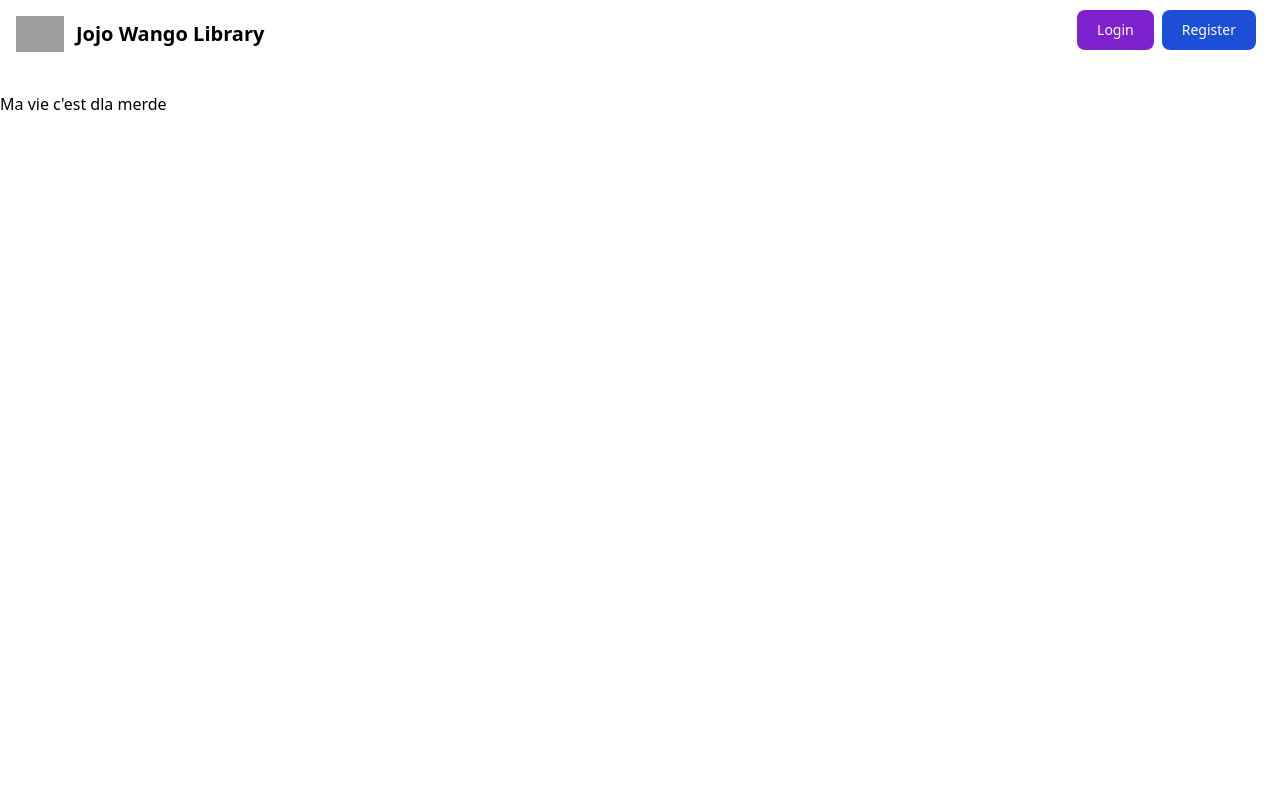
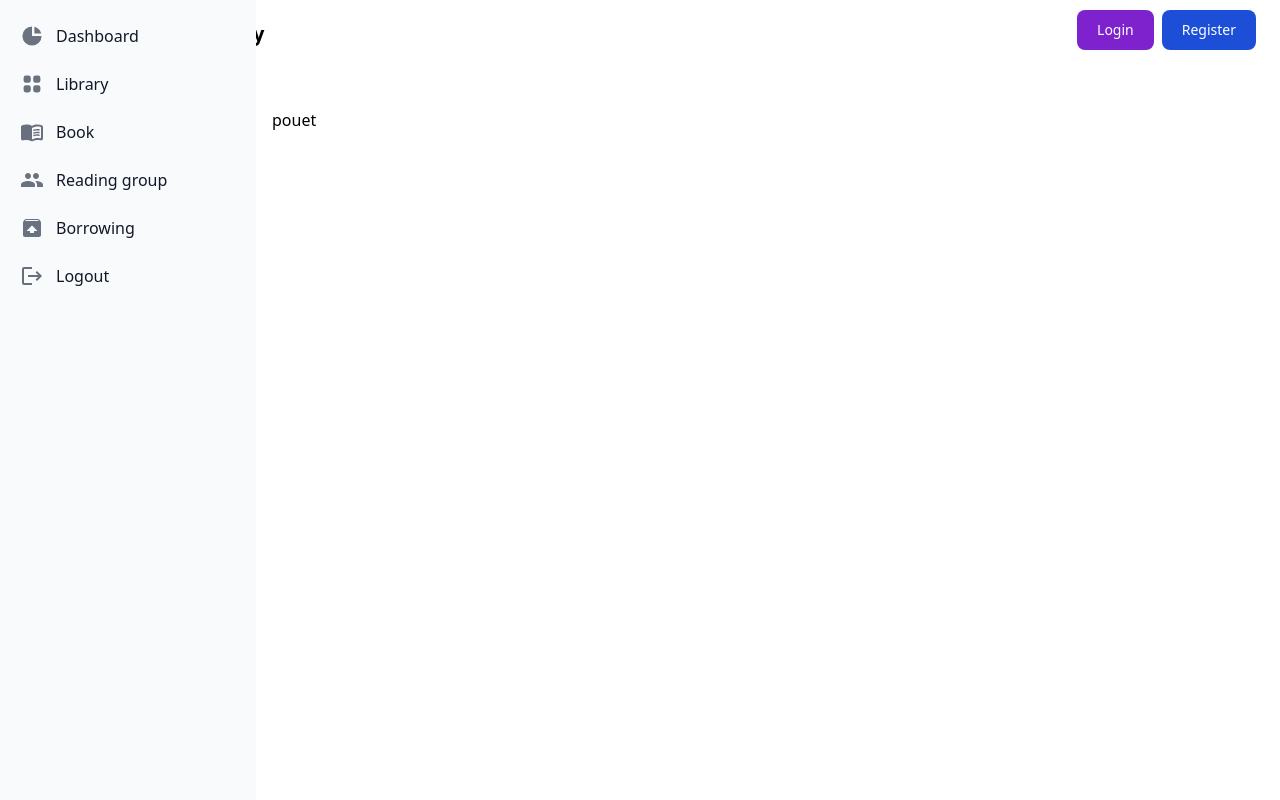
Before and after one commit to adxl/jojo-wango-library, a Django app: page /library/ in a window 1280 px wide. Run offline with Django 4.2, Linux system fonts and the light colour scheme; some libraries are stand-ins or nearby versions; grey boxes are pictures that could not be loaded.

Commit message:
add sidebar for librarian

```diff
--- a/BACKLOG.txt
+++ b/BACKLOG.txt
@@ -6,11 +6,13 @@ Le but de ce projet est de créer un site de location/pret de livres avec comme
 - recherche de livre et de libraire le proposant
 - sélection de libraires par zone géographique,
 - création/planification des groupes de lectures et adhésion
+
 - backoffice pour les libraires :
 - - ajout de livres
 - - interface de gestion des emprunts
 - - listing des retards de retour de livres
 - - creation de groupes de lectures
+
 - page d'accueil des patients :
 - - rappel des prochains groupes de lectures
 - - rappel des livres à rendre
--- a/templates/base.html
+++ b/templates/base.html
@@ -14,7 +14,14 @@
     <title>Accueil</title>
   </head>
 
-  <header>{% include "components/navbar/navbar.html" %}</header>
+  <header>
+    {% if  user.is_authenticated and user.profile.role == 'READER' %}
+      {% comment %} rien {% endcomment %}
+    {% else %}
+      {% include "components/navbar/navbar.html" %}
+    {% endif %}
+
+  </header>
   <body>
     <br />
     <main role="main">
--- a/templates/components/navbar/navbar.html
+++ b/templates/components/navbar/navbar.html
@@ -17,17 +17,17 @@
 
         {% if user.profile.role == 'READER'  %}
         <p>Connected as {{ user.username }} -> role:  {{user.profile.role}}</p>
-
         {% elif user.profile.role == 'LIBRARIAN' %}
-        <p>Connected as {{ user.username }} -> role:  {{user.profile.role}}</p>
 
         {% endif %}
 
-        <a href="{% url 'logout' %}">
-            <button class="bg-blue-500 hover:bg-blue-700 text-white font-bold py-2 px-4 rounded">
-                Logout
-            </button>
-        </a>
+        <div class="flex md:order-2">
+          <a href="{% url 'logout' %}">
+              <button class="bg-blue-500 hover:bg-blue-700 text-white font-bold py-2 px-4 rounded">
+                  Logout
+              </button>
+          </a>
+      </div>
 
     {% else %}
         {% include "components/navbar/disconnectedNavbar.html" %}
--- /dev/null
+++ b/templates/components/sidebar/librarianSidebar.html
@@ -0,0 +1,145 @@
+<button
+  data-drawer-target="default-sidebar"
+  data-drawer-toggle="default-sidebar"
+  aria-controls="default-sidebar"
+  type="button"
+  class="inline-flex items-center p-2 mt-2 ml-3 text-sm text-gray-500 rounded-lg md:hidden hover:bg-gray-100 focus:outline-none focus:ring-2 focus:ring-gray-200 dark:text-gray-400 dark:hover:bg-gray-700 dark:focus:ring-gray-600"
+>
+  <span class="sr-only">Open sidebar</span>
+  <svg
+    class="w-6 h-6"
+    aria-hidden="true"
+    fill="currentColor"
+    viewBox="0 0 20 20"
+    xmlns="http://www.w3.org/2000/svg"
+  >
+    <path
+      clip-rule="evenodd"
+      fill-rule="evenodd"
+      d="M2 4.75A.75.75 0 012.75 4h14.5a.75.75 0 010 1.5H2.75A.75.75 0 012 4.75zm0 10.5a.75.75 0 01.75-.75h7.5a.75.75 0 010 1.5h-7.5a.75.75 0 01-.75-.75zM2 10a.75.75 0 01.75-.75h14.5a.75.75 0 010 1.5H2.75A.75.75 0 012 10z"
+    ></path>
+  </svg>
+</button>
+
+<aside
+  id="default-sidebar"
+  class="fixed top-0 left-0 z-40 w-64 h-screen transition-transform -translate-x-full sm:translate-x-0"
+  aria-label="Sidebar"
+>
+  <div class="h-full px-3 py-4 overflow-y-auto bg-gray-50 dark:bg-gray-800">
+    <ul class="space-y-2">
+      <li>
+        <a
+          href="#"
+          class="flex items-center p-2 text-base font-normal text-gray-900 rounded-lg dark:text-white hover:bg-gray-100 dark:hover:bg-gray-700"
+        >
+          <svg
+            aria-hidden="true"
+            class="w-6 h-6 text-gray-500 transition duration-75 dark:text-gray-400 group-hover:text-gray-900 dark:group-hover:text-white"
+            fill="currentColor"
+            viewBox="0 0 20 20"
+            xmlns="http://www.w3.org/2000/svg"
+          >
+            <path d="M2 10a8 8 0 018-8v8h8a8 8 0 11-16 0z"></path>
+            <path d="M12 2.252A8.014 8.014 0 0117.748 8H12V2.252z"></path>
+          </svg>
+          <span class="ml-3">Dashboard</span>
+        </a>
+      </li>
+      <li>
+        <a
+          href="#"
+          class="flex items-center p-2 text-base font-normal text-gray-900 rounded-lg dark:text-white hover:bg-gray-100 dark:hover:bg-gray-700"
+        >
+          <svg
+            aria-hidden="true"
+            class="flex-shrink-0 w-6 h-6 text-gray-500 transition duration-75 dark:text-gray-400 group-hover:text-gray-900 dark:group-hover:text-white"
+            fill="currentColor"
+            viewBox="0 0 20 20"
+            xmlns="http://www.w3.org/2000/svg"
+          >
+            <path
+              d="M5 3a2 2 0 00-2 2v2a2 2 0 002 2h2a2 2 0 002-2V5a2 2 0 00-2-2H5zM5 11a2 2 0 00-2 2v2a2 2 0 002 2h2a2 2 0 002-2v-2a2 2 0 00-2-2H5zM11 5a2 2 0 012-2h2a2 2 0 012 2v2a2 2 0 01-2 2h-2a2 2 0 01-2-2V5zM11 13a2 2 0 012-2h2a2 2 0 012 2v2a2 2 0 01-2 2h-2a2 2 0 01-2-2v-2z"
+            ></path>
+          </svg>
+          <span class="flex-1 ml-3 whitespace-nowrap">Library</span>
+        </a>
+      </li>
+      <li>
+        <a
+          href="#"
+          class="flex items-center p-2 text-base font-normal text-gray-900 rounded-lg dark:text-white hover:bg-gray-100 dark:hover:bg-gray-700"
+        >
+
+        <svg  xmlns:xlink="http://www.w3.org/1999/xlink" viewBox="0 0 24 24"
+            class="flex-shrink-0 w-6 h-6 text-gray-500 transition duration-75 dark:text-gray-400 group-hover:text-gray-900 dark:group-hover:text-white"
+            >
+            <defs>
+                <path d="M0 0h24v24H0Z" id="a"></path>
+            </defs>
+            <g fill="none">
+                <use xlink:href="#a"></use>
+                <use xlink:href="#a"></use>
+            </g>
+            <g fill="#68707E">
+                <path d="M17.5 4.5c-1.95 0-4.05.4-5.5 1.5 -1.45-1.1-3.55-1.5-5.5-1.5 -1.45 0-2.99.22-4.28.79C1.49 5.62 1 6.33 1 7.14v11.28c0 1.3 1.22 2.26 2.48 1.94C4.46 20.11 5.5 20 6.5 20c1.56 0 3.22.26 4.56.92 .6.3 1.28.3 1.87 0 1.34-.67 3-.92 4.56-.92 1 0 2.04.11 3.02.36 1.26.33 2.48-.63 2.48-1.94V7.14c0-.81-.49-1.52-1.22-1.85 -1.28-.57-2.82-.79-4.27-.79ZM21 17.23c0 .63-.58 1.09-1.2.98 -.75-.14-1.53-.2-2.3-.2 -1.7 0-4.15.65-5.5 1.5V8c1.35-.85 3.8-1.5 5.5-1.5 .92 0 1.83.09 2.7.28 .46.1.8.51.8.98v9.47Z"></path>
+                <path d="M13.98 11.01c-.32 0-.61-.2-.71-.52 -.13-.39.09-.82.48-.94 1.54-.5 3.53-.66 5.36-.45 .41.05.71.42.66.83 -.05.41-.42.71-.83.66 -1.62-.19-3.39-.04-4.73.39 -.08.01-.16.03-.23.03Z"></path>
+                <path d="M13.98 13.67c-.32 0-.61-.2-.71-.52 -.13-.39.09-.82.48-.94 1.53-.5 3.53-.66 5.36-.45 .41.05.71.42.66.83 -.05.41-.42.71-.83.66 -1.62-.19-3.39-.04-4.73.39 -.08.02-.16.03-.23.03Z"></path>
+                <path d="M13.98 16.33c-.32 0-.61-.2-.71-.52 -.13-.39.09-.82.48-.94 1.53-.5 3.53-.66 5.36-.45 .41.05.71.42.66.83 -.05.41-.42.7-.83.66 -1.62-.19-3.39-.04-4.73.39 -.08.02-.16.03-.23.03Z"></path>
+            </g>
+        </svg>
+          <span class="flex-1 ml-3 whitespace-nowrap">Book</span>
+
+        </a>
+      </li>
+
+      <li>
+        <a
+          href="#"
+          class="flex items-center p-2 text-base font-normal text-gray-900 rounded-lg dark:text-white hover:bg-gray-100 dark:hover:bg-gray-700"
+        >
+            <svg  viewBox="0 0 24 24"
+                class="flex-shrink-0 w-6 h-6 text-gray-500 transition duration-75 dark:text-gray-400 group-hover:text-gray-900 dark:group-hover:text-white"
+                >
+                <path fill="none" d="M0 0h24v24H0Z"></path>
+                <path fill="#6A7280" d="M16 11c1.66 0 2.99-1.34 2.99-3s-1.33-3-2.99-3c-1.66 0-3 1.34-3 3s1.34 3 3 3Zm-8 0c1.66 0 2.99-1.34 2.99-3s-1.33-3-2.99-3C6.34 5 5 6.34 5 8c0 1.66 1.34 3 3 3Zm0 2c-2.33 0-7 1.17-7 3.5V19h14v-2.5c0-2.33-4.67-3.5-7-3.5Zm8 0c-.29 0-.62.02-.97.05 1.16.84 1.97 1.97 1.97 3.45V19h6v-2.5c0-2.33-4.67-3.5-7-3.5Z"></path>
+            </svg>
+          <span class="flex-1 ml-3 whitespace-nowrap">Reading group</span>
+        </a>
+      </li>
+
+      <li>
+        <a
+          href="#"
+          class="flex items-center p-2 text-base font-normal text-gray-900 rounded-lg dark:text-white hover:bg-gray-100 dark:hover:bg-gray-700"
+        >
+            <svg xmlns="http://www.w3.org/2000/svg" viewBox="0 0 24 24"
+            class="flex-shrink-0 w-6 h-6 text-gray-500 transition duration-75 dark:text-gray-400 group-hover:text-gray-900 dark:group-hover:text-white"
+            >
+                <path fill="none" d="M0 0h24v24H0V0Z"></path>
+                <path fill="#6A7280" d="M20.55 5.22l-1.39-1.68C18.88 3.21 18.47 3 18 3H6c-.47 0-.88.21-1.15.55L3.46 5.22C3.17 5.57 3 6.01 3 6.5V19c0 1.1.89 2 2 2h14c1.1 0 2-.9 2-2V6.5c0-.49-.17-.93-.45-1.28Zm-8.2 4.63L17.5 15H14v2h-4v-2H6.5l5.15-5.15c.19-.19.51-.19.7 0ZM5.12 5l.82-1h12l.93 1H5.12Z"></path>
+            </svg>
+          <span class="flex-1 ml-3 whitespace-nowrap">Borrowing</span>
+        </a>
+      </li>
+
+
+      <li>
+        <a
+        href="{% url 'logout' %}"
+          class="flex items-center p-2 text-base font-normal text-gray-900 rounded-lg dark:text-white hover:bg-gray-100 dark:hover:bg-gray-700"
+        >
+
+        <svg viewBox="0 0 24 24"
+        class="flex-shrink-0 w-6 h-6 text-gray-500 transition duration-75 dark:text-gray-400 group-hover:text-gray-900 dark:group-hover:text-white"
+        >
+        <path fill="none" d="M0 0h24v24H0Z"/><path fill="#676F7D" d="M17 7l-1.41 1.41L18.17 11H8v2h10.17l-2.58 2.58L17 17l5-5ZM4 5h8V3H4c-1.1 0-2 .9-2 2v14c0 1.1.9 2 2 2h8v-2H4V5Z"/></svg>
+          <span class="flex-1 ml-3 whitespace-nowrap">Logout</span>
+        </a>
+      </li>
+
+
+
+    </ul>
+  </div>
+</aside>
--- a/templates/libraries/index.html
+++ b/templates/libraries/index.html
@@ -1,3 +1,9 @@
 {% extends "base.html" %} {% block content %}
-<h1>Ma vie c'est dla merde</h1>
+
+{% include "components/sidebar/librarianSidebar.html" %}
+
+<div class="p-4 sm:ml-64">
+  <p>pouet</p>
+</div>
+
 {% endblock %}
```
